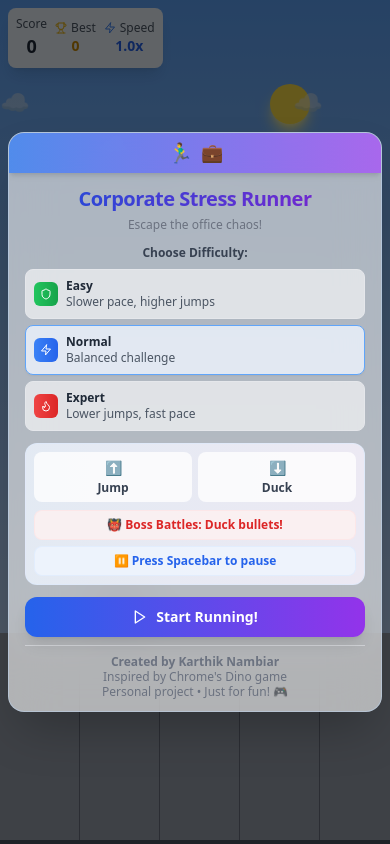
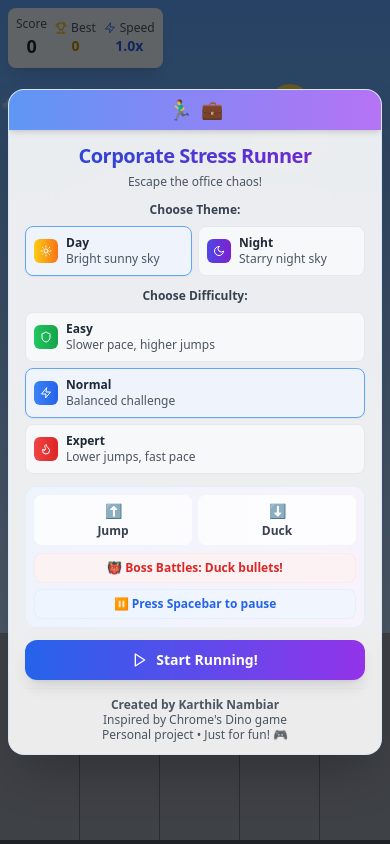
Before and after one commit to Karthik2370/Escape-the-corporate, a React (Vite) app: page / in a window 390 px wide. Built offline with nearby package versions, Linux system fonts and the light colour scheme; the HTML template or start-up script is replaced by a standard one.

Commit message:
Add Night Mode, Theme Selection, and Fix Mobile Issues

```diff
--- a/index.html
+++ b/index.html
@@ -31,9 +31,31 @@
         -webkit-tap-highlight-color: transparent;
       }
 
+      /* Allow text selection for buttons and inputs */
+      button, input, select, textarea {
+        -webkit-user-select: auto;
+        -moz-user-select: auto;
+        -ms-user-select: auto;
+        user-select: auto;
+      }
+
       /* Prevent pull-to-refresh */
       body {
         overscroll-behavior-y: contain;
+      }
+
+      /* Ensure modals are clickable */
+      .pointer-events-auto {
+        pointer-events: auto !important;
+      }
+
+      .pointer-events-auto * {
+        pointer-events: auto !important;
+      }
+
+      /* Improve touch targets */
+      .touch-manipulation {
+        touch-action: manipulation;
       }
     </style>
   </head>
--- a/src/App.jsx
+++ b/src/App.jsx
@@ -38,6 +38,7 @@ function App() {
     highScore: getHighScore(),
     speed: 1,
     difficulty: 'normal', // easy, normal, expert
+    theme: 'day', // day, night
     runner: {
       x: 100,
       y: getInitialGroundLevel() - GAME_CONFIG.runnerHeight,
@@ -123,7 +124,7 @@ function App() {
     return () => window.removeEventListener('resize', handleResize);
   }, []);
 
-  const startGame = useCallback((difficulty = 'normal') => {
+  const startGame = useCallback((difficulty = 'normal', theme = 'day') => {
     const groundLevel = getGroundLevel();
     setGameState(prev => ({
       ...prev,
@@ -132,6 +133,7 @@ function App() {
       score: 0,
       speed: DIFFICULTY_CONFIGS[difficulty].baseSpeed,
       difficulty,
+      theme,
       runner: {
         x: 100,
         y: groundLevel - GAME_CONFIG.runnerHeight,
@@ -543,7 +545,7 @@ function App() {
   return (
     <div className="w-full h-screen bg-gray-900 relative overflow-hidden select-none" style={{ height: '100vh', height: '100dvh' }}>
       {/* Background */}
-      <GameBackground backgroundOffset={gameState.backgroundOffset} />
+      <GameBackground backgroundOffset={gameState.backgroundOffset} theme={gameState.theme} />
 
       {/* UFO */}
       {ufo.active && (
@@ -650,7 +652,7 @@ function App() {
 
         {/* Pause Modal */}
         {showPauseModal && (
-          <PauseModal onResume={() => startGame(gameState.difficulty)} />
+          <PauseModal onResume={() => startGame(gameState.difficulty, gameState.theme)} />
         )}
 
         {/* Game Over Screen */}
@@ -661,7 +663,7 @@ function App() {
             gameTimeSeconds={gameTimeSeconds}
             speed={gameState.speed}
             difficulty={gameState.difficulty}
-            onRestart={() => startGame(gameState.difficulty)}
+            onRestart={() => startGame(gameState.difficulty, gameState.theme)}
           />
         )}
       </div>
--- a/src/components/PauseModal.jsx
+++ b/src/components/PauseModal.jsx
@@ -1,8 +1,8 @@
 import React from 'react';
 
 const PauseModal = ({ onResume }) => (
-  <div className="absolute inset-0 flex items-center justify-center bg-black bg-opacity-70 pointer-events-auto transition-all duration-300 z-50">
-    <div className="rounded-2xl shadow-2xl text-center max-w-xs w-full border border-blue-400/40 backdrop-blur-xl bg-white/80 dark:bg-gray-900/80 overflow-hidden animate-fadeIn p-8">
+  <div className="fixed inset-0 flex items-center justify-center bg-black bg-opacity-70 pointer-events-auto transition-all duration-300 z-50">
+    <div className="rounded-2xl shadow-2xl text-center max-w-xs w-full mx-4 border border-blue-400/40 backdrop-blur-xl bg-white/90 dark:bg-gray-900/90 overflow-hidden animate-fadeIn p-8">
       <div className="text-5xl mb-2 animate-bounce">⏸️</div>
       <h1 className="text-2xl font-extrabold text-blue-700 dark:text-blue-200 mb-2 tracking-tight drop-shadow-sm">Paused</h1>
       <p className="text-base text-gray-700 dark:text-gray-200 mb-4">Game is paused.</p>
@@ -11,7 +11,7 @@ const PauseModal = ({ onResume }) => (
       </div>
       <button
         onClick={onResume}
-        className="bg-gradient-to-r from-blue-600 to-purple-600 hover:from-blue-700 hover:to-purple-700 text-white font-bold py-2 px-4 rounded-lg transition-all duration-200 transform hover:scale-105 shadow-lg hover:shadow-xl text-base focus:outline-none focus:ring-2 focus:ring-blue-400"
+        className="bg-gradient-to-r from-blue-600 to-purple-600 hover:from-blue-700 hover:to-purple-700 text-white font-bold py-2 px-4 rounded-lg transition-all duration-200 transform hover:scale-105 shadow-lg hover:shadow-xl text-base focus:outline-none focus:ring-2 focus:ring-blue-400 touch-manipulation"
       >
         Resume
       </button>
--- a/src/components/StartModal.jsx
+++ b/src/components/StartModal.jsx
@@ -1,8 +1,9 @@
 import React, { useState } from 'react';
-import { Play, Trophy, Zap, Shield, Flame } from 'lucide-react';
+import { Play, Trophy, Zap, Shield, Flame, Sun, Moon } from 'lucide-react';
 
 const StartModal = ({ highScore, onStart }) => {
   const [selectedDifficulty, setSelectedDifficulty] = useState('normal');
+  const [selectedTheme, setSelectedTheme] = useState('day');
 
   const difficulties = {
     easy: {
@@ -10,7 +11,7 @@ const StartModal = ({ highScore, onStart }) => {
       icon: Shield,
       color: 'from-green-500 to-green-600',
       description: 'Slower pace, higher jumps',
-      features: ['30% stronger jumps', 'Slower progression', 'More forgiving']
+      features: ['15% stronger jumps', 'Slower progression', 'More forgiving']
     },
     normal: {
       name: 'Normal',
@@ -28,15 +29,30 @@ const StartModal = ({ highScore, onStart }) => {
     }
   };
 
+  const themes = {
+    day: {
+      name: 'Day',
+      icon: Sun,
+      color: 'from-yellow-400 to-orange-500',
+      description: 'Bright sunny sky'
+    },
+    night: {
+      name: 'Night',
+      icon: Moon,
+      color: 'from-indigo-600 to-purple-700',
+      description: 'Starry night sky'
+    }
+  };
+
   const handleStart = () => {
-    onStart(selectedDifficulty);
+    onStart(selectedDifficulty, selectedTheme);
   };
 
   return (
-    <div className="absolute inset-0 flex items-center justify-center bg-black bg-opacity-60 pointer-events-auto transition-all duration-300 p-2">
+    <div className="fixed inset-0 flex items-center justify-center bg-black bg-opacity-60 pointer-events-auto transition-all duration-300 p-2 z-50">
       <div
-        className="relative rounded-2xl shadow-2xl text-center w-full max-w-sm border border-blue-200/40 backdrop-blur-xl bg-white/60 dark:bg-gray-900/60 overflow-hidden animate-fadeIn"
-        style={{ maxHeight: '98vh' }}
+        className="relative rounded-2xl shadow-2xl text-center w-full max-w-sm border border-blue-200/40 backdrop-blur-xl bg-white/90 dark:bg-gray-900/90 overflow-hidden animate-fadeIn"
+        style={{ maxHeight: '98vh', overflowY: 'auto' }}
       >
         {/* Top Accent Bar */}
         <div className="flex items-center justify-center gap-2 bg-gradient-to-r from-blue-500/80 to-purple-500/80 h-10 w-full shadow-md">
@@ -49,7 +65,39 @@ const StartModal = ({ highScore, onStart }) => {
           <h1 className="text-xl font-extrabold bg-gradient-to-r from-blue-700 to-purple-700 bg-clip-text text-transparent mb-1 tracking-tight">
             Corporate Stress Runner
           </h1>
-          <p className="text-gray-500 dark:text-gray-300 text-xs mb-3">Escape the office chaos!</p>
+          <p className="text-gray-600 dark:text-gray-300 text-xs mb-3">Escape the office chaos!</p>
+
+          {/* Theme Selection */}
+          <div className="mb-3">
+            <h3 className="text-xs font-bold text-gray-700 dark:text-gray-200 mb-2">Choose Theme:</h3>
+            <div className="grid grid-cols-2 gap-1.5">
+              {Object.entries(themes).map(([key, theme]) => {
+                const IconComponent = theme.icon;
+                const isSelected = selectedTheme === key;
+                return (
+                  <button
+                    key={key}
+                    onClick={() => setSelectedTheme(key)}
+                    className={`p-2 rounded-lg border transition-all duration-200 text-left ${
+                      isSelected
+                        ? 'border-blue-400 bg-blue-50/80 dark:bg-blue-900/40 shadow-sm'
+                        : 'border-gray-200 bg-white/60 dark:bg-gray-800/60 hover:border-gray-300'
+                    }`}
+                  >
+                    <div className="flex items-center gap-2">
+                      <div className={`p-1.5 rounded-md bg-gradient-to-r ${theme.color} text-white`}>
+                        <IconComponent size={12} />
+                      </div>
+                      <div className="flex-1">
+                        <div className="font-bold text-xs text-gray-800 dark:text-gray-100">{theme.name}</div>
+                        <div className="text-xs text-gray-600 dark:text-gray-300">{theme.description}</div>
+                      </div>
+                    </div>
+                  </button>
+                );
+              })}
+            </div>
+          </div>
 
           {/* Difficulty Selection */}
           <div className="mb-3">
@@ -116,7 +164,7 @@ const StartModal = ({ highScore, onStart }) => {
           {/* Start Button */}
           <button
             onClick={handleStart}
-            className="w-full bg-gradient-to-r from-blue-600 to-purple-600 hover:from-blue-700 hover:to-purple-700 text-white font-bold py-2.5 px-4 rounded-xl flex items-center justify-center gap-2 transition-all duration-200 transform hover:scale-105 shadow-lg text-sm focus:outline-none focus:ring-2 focus:ring-blue-400"
+            className="w-full bg-gradient-to-r from-blue-600 to-purple-600 hover:from-blue-700 hover:to-purple-700 text-white font-bold py-2.5 px-4 rounded-xl flex items-center justify-center gap-2 transition-all duration-200 transform hover:scale-105 shadow-lg text-sm focus:outline-none focus:ring-2 focus:ring-blue-400 touch-manipulation"
           >
             <Play size={16} />
             <span>Start Running!</span>
@@ -124,7 +172,7 @@ const StartModal = ({ highScore, onStart }) => {
 
           {/* Credits */}
           <div className="mt-2 pt-2 border-t border-gray-200/60">
-            <div className="text-xs text-gray-500 dark:text-gray-400 leading-tight">
+            <div className="text-xs text-gray-600 dark:text-gray-400 leading-tight">
               <div className="font-semibold">Created by Karthik Nambiar</div>
               <div>Inspired by Chrome's Dino game</div>
               <div>Personal project • Just for fun! 🎮</div>
```
Also changed, not shown: src/components/GameOverModal.jsx (+8 -8 lines).
